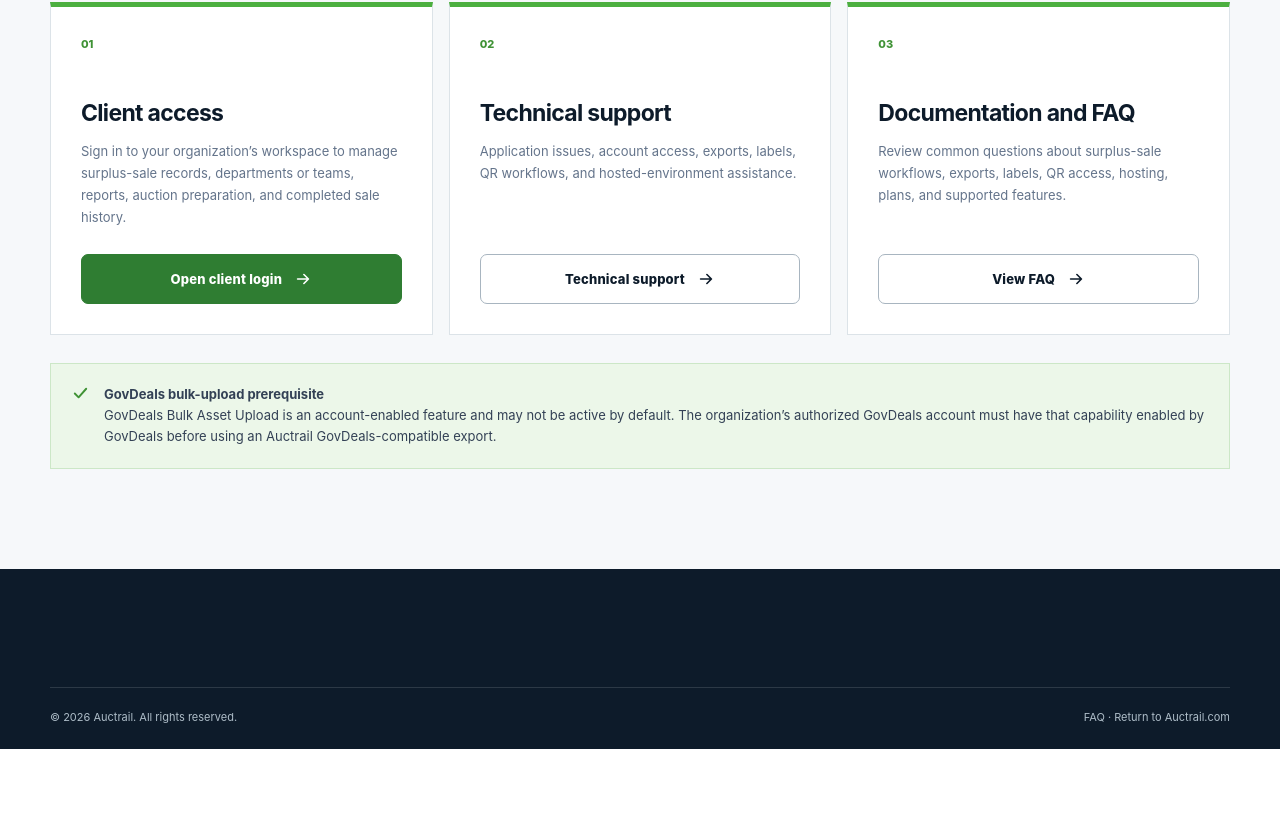
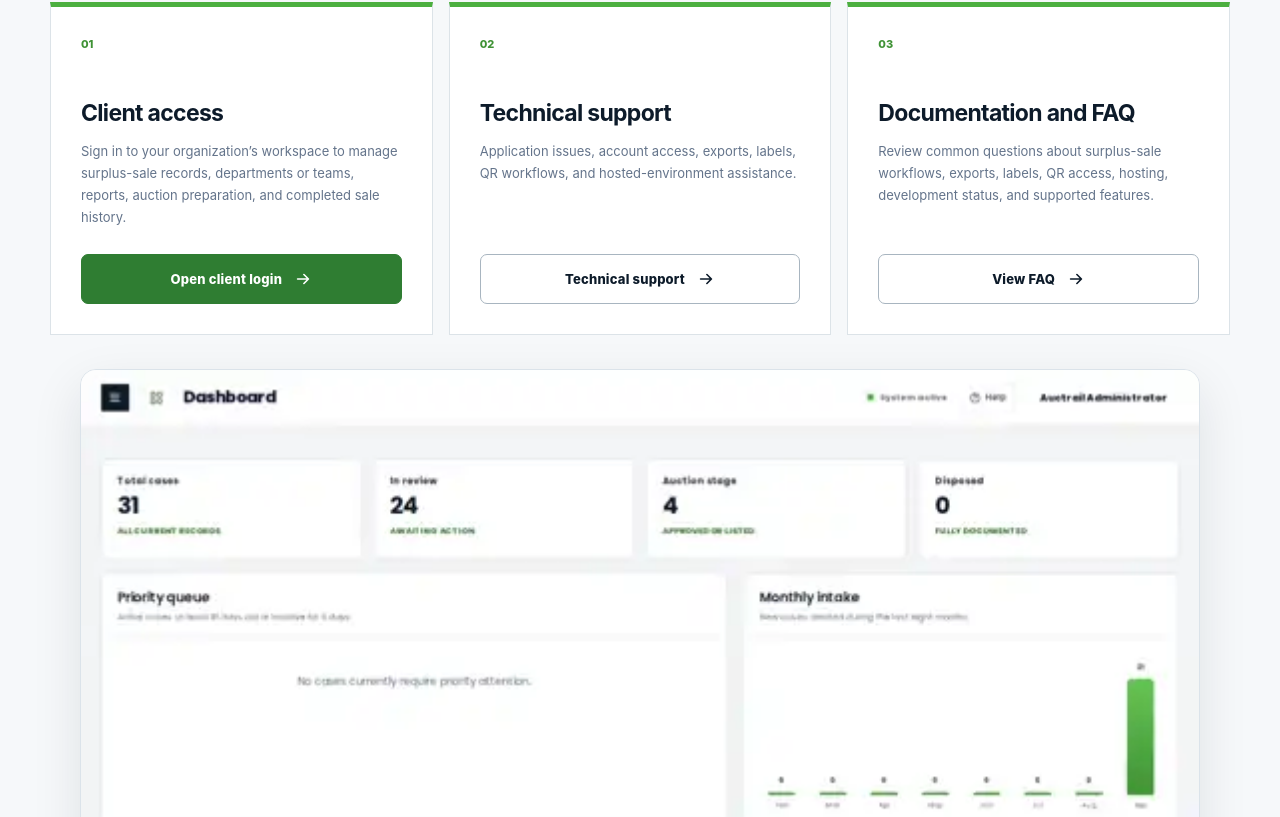
Before and after one commit to brianensey/auctrail-website, a Next.js app: page /support in a window 1280 px wide. Shown: the part 483-1300 px from the top of the page. Before the commit the page ends 1232 px from the top, so only its background shows below. Built offline with nearby package versions, Linux system fonts and the light colour scheme.

Commit message:
Add real dashboard screenshot to support center

```diff
--- a/app/support/page.tsx
+++ b/app/support/page.tsx
@@ -1,5 +1,6 @@
 import Link from "next/link";
 import MarketingHeader from "../marketing-header";
+import RealAppShot from "../real-app-shot";
 
 function ArrowIcon() { return <svg aria-hidden="true" viewBox="0 0 20 20"><path d="M4 10h11M11 5l5 5-5 5" fill="none" stroke="currentColor" strokeLinecap="round" strokeLinejoin="round" strokeWidth="1.8" /></svg>; }
 function CheckIcon() { return <svg aria-hidden="true" viewBox="0 0 20 20"><path d="m4 10 4 4 8-9" fill="none" stroke="currentColor" strokeLinecap="round" strokeLinejoin="round" strokeWidth="2" /></svg>; }
@@ -9,7 +10,8 @@ export default function SupportPage() {
   <section className="support-main"><div className="marketing-shell"><div className="support-intro"><p className="section-kicker">Client support and access</p><h1>Help for organizations already using Auctrail.</h1><p>Access your organization’s workspace, get technical assistance, or find documentation for the Auctrail surplus asset disposition platform.</p></div><div className="support-card-grid">
   <article className="support-card-new"><span>01</span><h2>Client access</h2><p>Sign in to your organization’s workspace to manage surplus-sale records, departments or teams, reports, auction preparation, and completed sale history.</p><a className="button button-primary" href="https://app.auctrail.com/login">Open client login <ArrowIcon /></a></article>
   <article className="support-card-new"><span>02</span><h2>Technical support</h2><p>Application issues, account access, exports, labels, QR workflows, and hosted-environment assistance.</p><Link className="button button-secondary" href="/technical-support">Technical support <ArrowIcon /></Link></article>
-  <article className="support-card-new"><span>03</span><h2>Documentation and FAQ</h2><p>Review common questions about surplus-sale workflows, exports, labels, QR access, hosting, plans, and supported features.</p><Link className="button button-secondary" href="/faq">View FAQ <ArrowIcon /></Link></article></div>
+  <article className="support-card-new"><span>03</span><h2>Documentation and FAQ</h2><p>Review common questions about surplus-sale workflows, exports, labels, QR access, hosting, development status, and supported features.</p><Link className="button button-secondary" href="/faq">View FAQ <ArrowIcon /></Link></article></div>
+  <RealAppShot src="/screenshots/dashboard.svg" alt="Current Auctrail dashboard" caption="Current Auctrail dashboard and work overview" />
   <div className="support-note"><CheckIcon /><div><strong>GovDeals bulk-upload prerequisite</strong><br />GovDeals Bulk Asset Upload is an account-enabled feature and may not be active by default. The organization’s authorized GovDeals account must have that capability enabled by GovDeals before using an Auctrail GovDeals-compatible export.</div></div></div></section>
   <footer className="marketing-footer"><div className="marketing-shell footer-bottom"><span>© {new Date().getFullYear()} Auctrail. All rights reserved.</span><span><Link href="/faq">FAQ</Link> · <Link href="/">Return to Auctrail.com</Link></span></div></footer></main>;
 }
```
